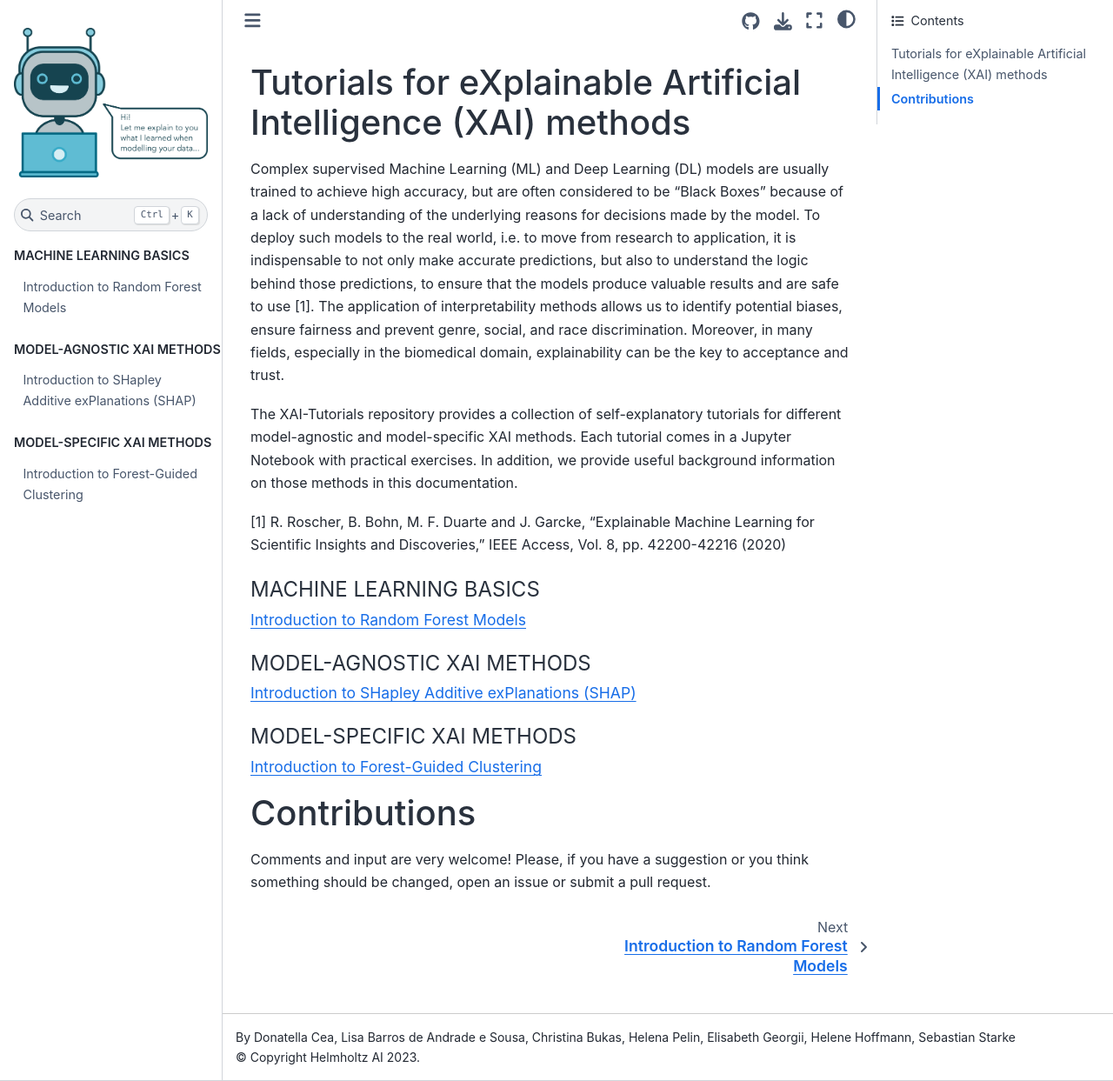
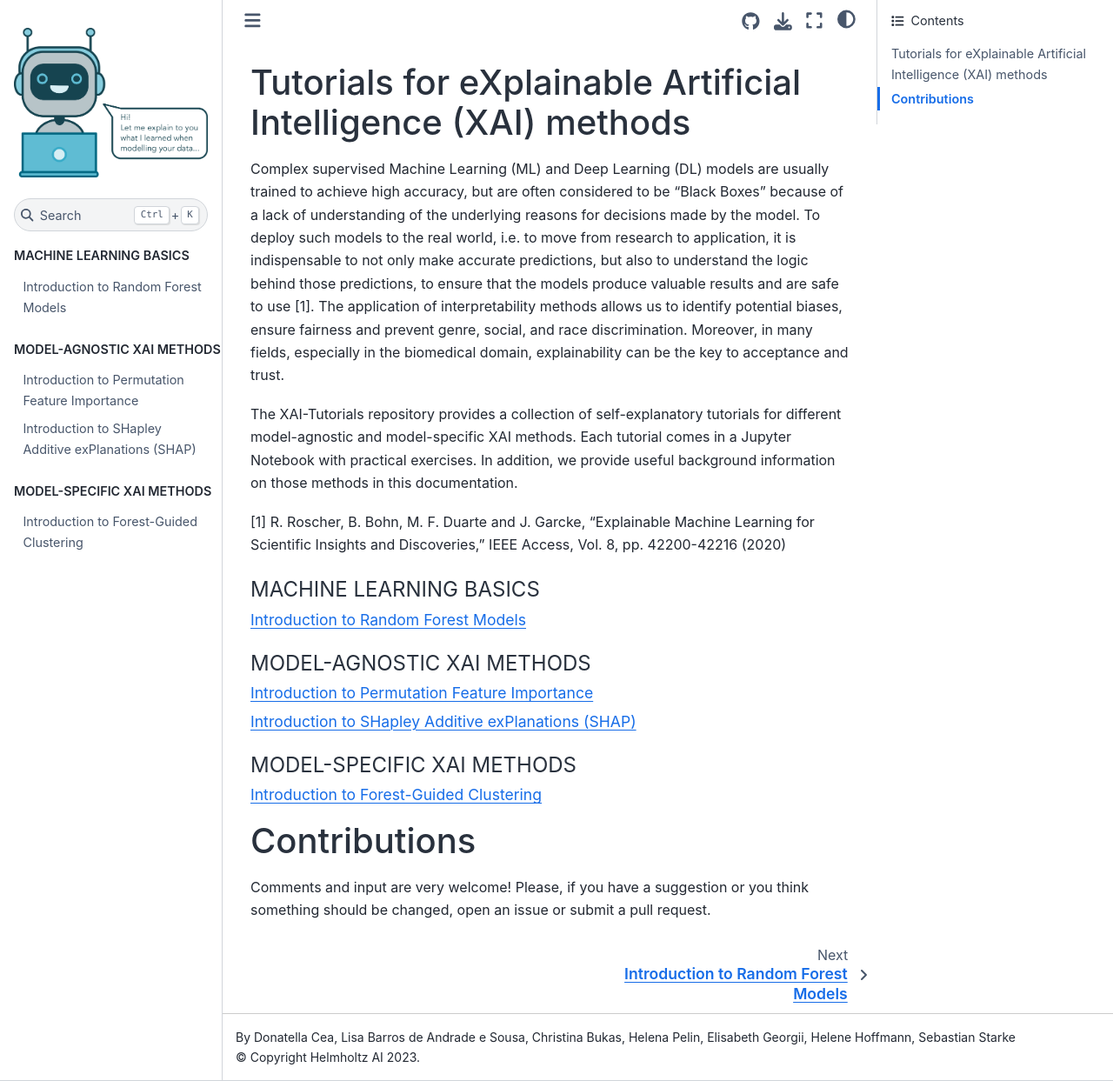
Before and after one commit to HelmholtzAI-Consultants-Munich/XAI-Tutorials, a Sphinx documentation site: the page built from docs/source/index.rst, in a window 1280 px wide and 1243 px high. Shown: the whole window at 87% size. Built offline with Sphinx 7.4.7 and the Sphinx Book theme 1.1.4, drawn with Linux system fonts in a browser that asks for light colours; some of the changed lines change nothing that is shown.

Commit message:
update docs with PFI

```diff
--- /dev/null
+++ b/docs/source/_model_agnostic_xai/pfi.rst
@@ -0,0 +1,25 @@
+Introduction to Permutation Feature Importance
+===============================================
+
+For a short video introduction to Permutation Feature Importance, click below:
+
+.. vimeo:: 745319412?h=1e5bd15ff7
+
+    Short video lecture on the principles of Permutation Feature Importance.
+
+
+To summarize, Permutation Feature Importance for a dataset of your choice works in the following way:
+
+First, an already trained model predicts outputs and computes a performance measure for our dataset. This will serve as baseline performance.
+
+Then, we carry out the following steps for each feature (potentially repeated multiple times):
+
+1) We permute the features value across the dataset, essentially messing up any connection between the label and this feature.
+2) We predict outputs and compute the performance measure based on our dataset with the permuted feature.
+3) We compare the performance measure with the baseline performance.
+4) We use the difference between baseline performance and permuted performance as an indicator of the importance of the feature.
+
+If both performances are similar, the permuted feature did not lead to a decrease in model performance, indicating that the model did not rely heavily on the feature, hence assigning low importance.
+On the other hand, if the performance of the data with the permuted feature is much worse than the baseline performance, this shows that the model highly depended on the feature to produce good scores.
+
+**Note:** this method is a **global** method which means that it only provides explanations for a full dataset, but not for individual samples.
--- a/docs/source/index.rst
+++ b/docs/source/index.rst
@@ -31,6 +31,7 @@ In addition, we provide useful background information on those methods in this d
    :maxdepth: 1
    :caption: MODEL-AGNOSTIC XAI METHODS
 
+   _model_agnostic_xai/pfi.rst
    _model_agnostic_xai/shap.rst
 
 
```
